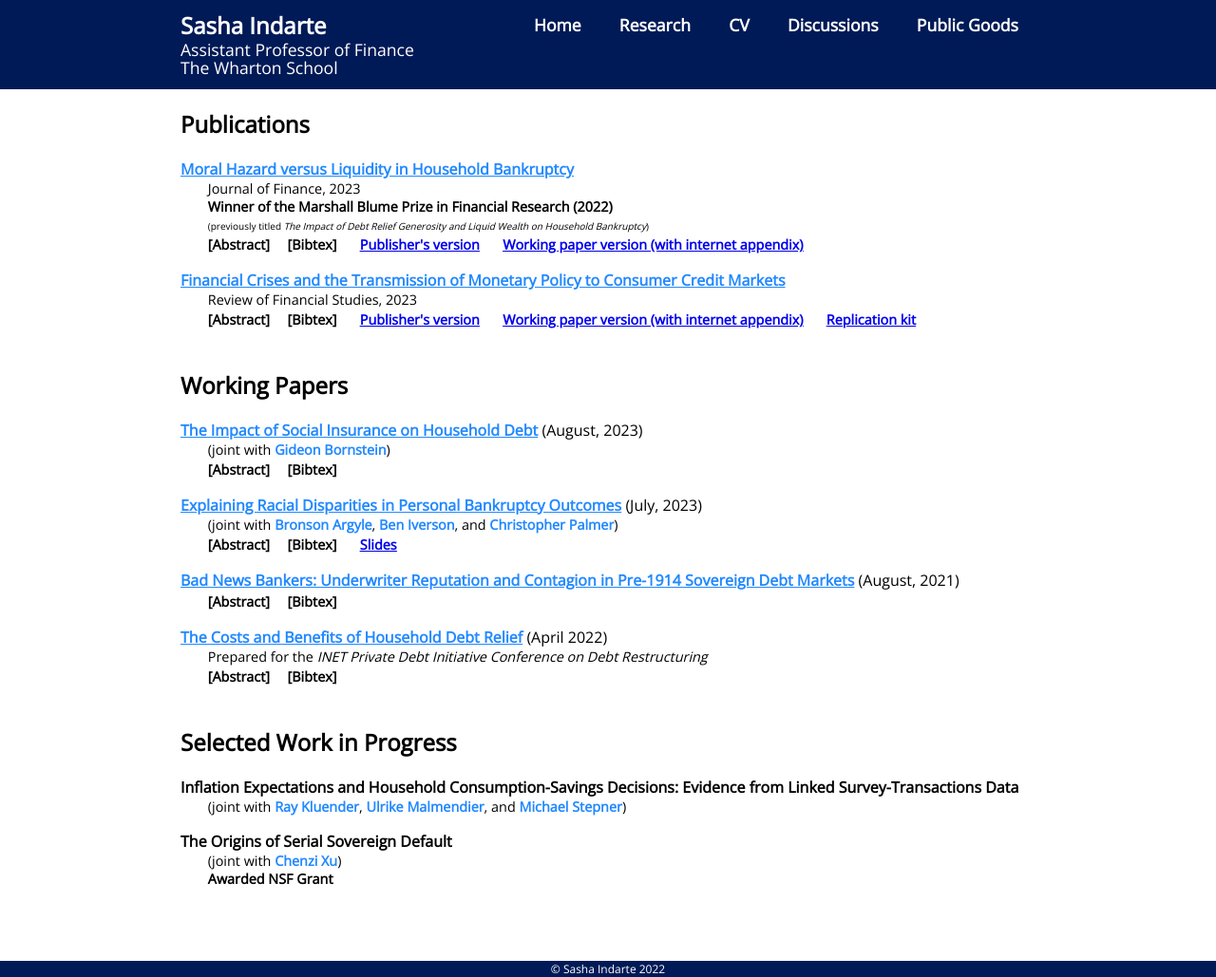
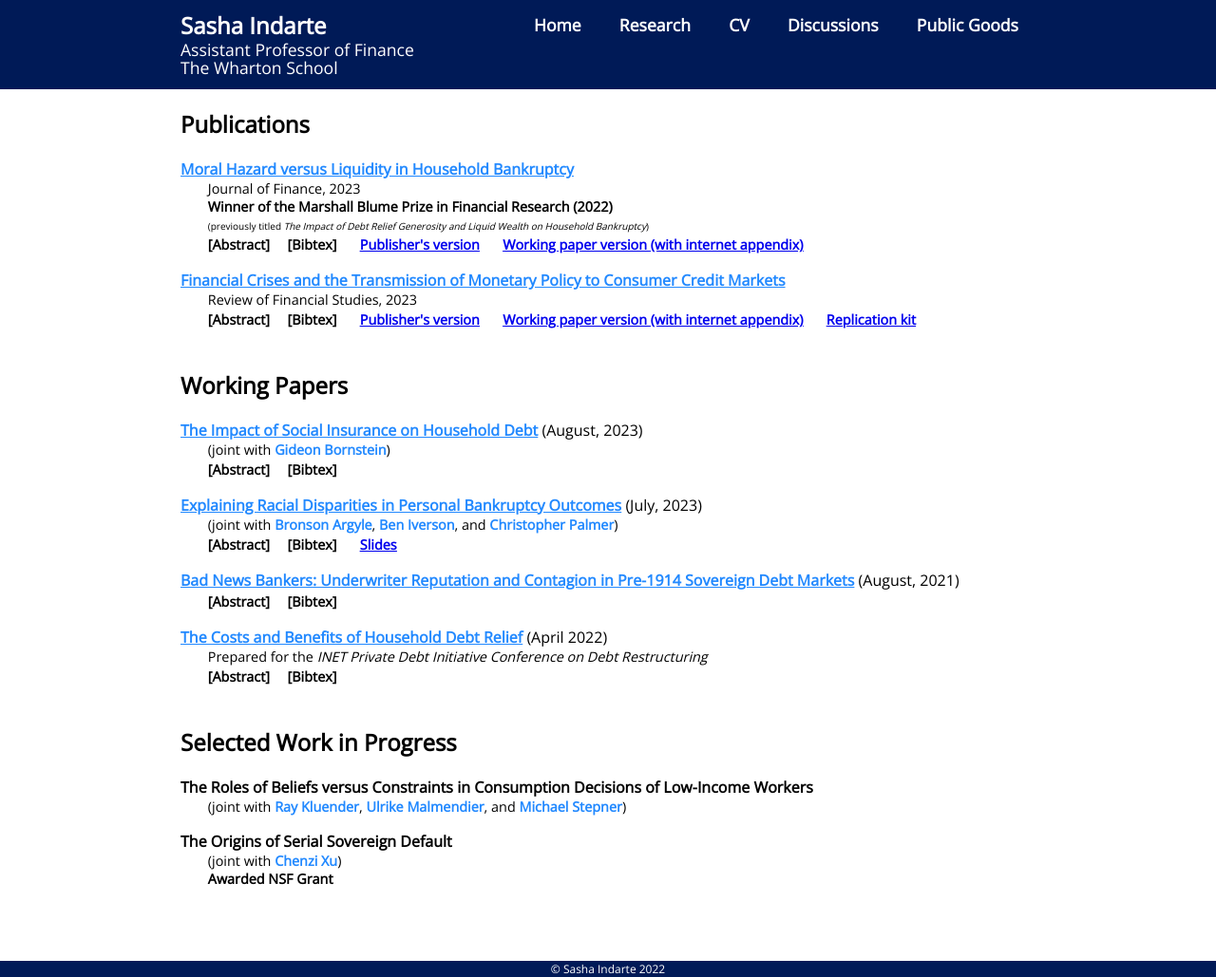
Before and after one commit to sashaindarte/sashaindarte.github.io, a Jekyll site: the page built from research/index.html, in a window 1280 px wide and 1029 px high. Shown: the whole window at 95% size. Built offline with Jekyll 4.4.1, drawn with Linux system fonts in a browser that asks for light colours.

Commit message:
Update index.html

```diff
--- a/research/index.html
+++ b/research/index.html
@@ -282,7 +282,7 @@ title: Sasha Indarte - Research
 		<h2>Selected Work in Progress</h2>
 
 		<p style="margin-bottom:0px;">
-			<b> Inflation Expectations and Household Consumption-Savings Decisions: Evidence from Linked Survey-Transactions Data </b>
+			<b> The Roles of Beliefs versus Constraints in Consumption Decisions of Low-Income Workers </b>
 		</p>
 		<p style="padding-left:2em;padding-bottom:0em;margin-top:0em;margin-bottom:0em;font-size:0.9em;">
 			(joint with <a href="https://www.raykluender.com/">Ray Kluender</a>, <a href="https://eml.berkeley.edu/~ulrike/">Ulrike Malmendier</a>, and <a href="https://michaelstepner.com/">Michael Stepner</a>)
```
